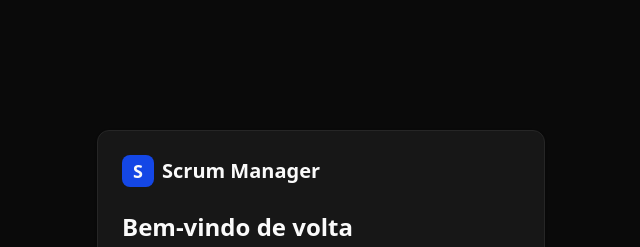
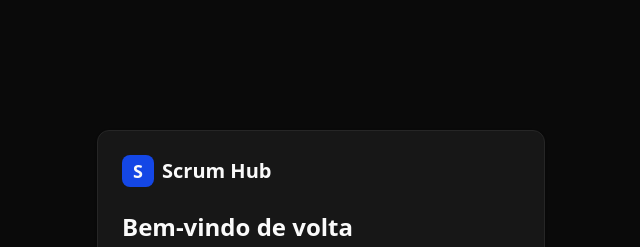
Before and after one commit to DemetriusMendesMiranda/Project_eng_software, a Next.js app: page /login in a window 1280 px wide. Shown: the top 247 px of the page, without its empty margins (319-959 px from the left). Built offline with nearby package versions, Linux system fonts and the light colour scheme; no server answers.

Commit message:
Alterado nome do projeto para Scrum Hub

```diff
--- a/app/layout.tsx
+++ b/app/layout.tsx
@@ -7,8 +7,8 @@ const _geist = Geist({ subsets: ["latin"] });
 const _geistMono = Geist_Mono({ subsets: ["latin"] });
 
 export const metadata: Metadata = {
-  title: 'Scrum Manager',
-  description: 'Gerenciador Scrum',
+  title: 'Scrum Hub',
+  description: 'Scrum Hub - Gerenciador Scrum',
   generator: 'v0.app',
 }
 
--- a/app/login/page.tsx
+++ b/app/login/page.tsx
@@ -43,7 +43,7 @@ export default function LoginPage() {
             <div className="h-8 w-8 rounded-lg bg-primary flex items-center justify-center">
               <span className="text-primary-foreground font-bold text-lg">S</span>
             </div>
-            <span className="text-xl font-bold text-foreground">Scrum Manager</span>
+            <span className="text-xl font-bold text-foreground">Scrum Hub</span>
           </div>
           <CardTitle className="text-2xl font-bold text-foreground">Bem-vindo de volta</CardTitle>
           <CardDescription className="text-muted-foreground">
--- a/components/sidebar.tsx
+++ b/components/sidebar.tsx
@@ -79,7 +79,7 @@ export function Sidebar() {
         <div className="h-8 w-8 rounded-lg bg-primary flex items-center justify-center">
           <span className="text-primary-foreground font-bold text-lg">S</span>
         </div>
-        <span className="text-lg font-bold text-foreground">Gerenciador Scrum</span>
+        <span className="text-lg font-bold text-foreground">Scrum Hub</span>
       </div>
 
       <nav className="flex-1 space-y-1 px-3 py-4">
--- a/package.json
+++ b/package.json
@@ -1,5 +1,5 @@
 {
-  "name": "my-v0-project",
+  "name": "scrum-hub",
   "version": "0.1.0",
   "private": true,
   "scripts": {
```
Also changed, not shown: 2 other files (tests, documents, lock files or other folders).
